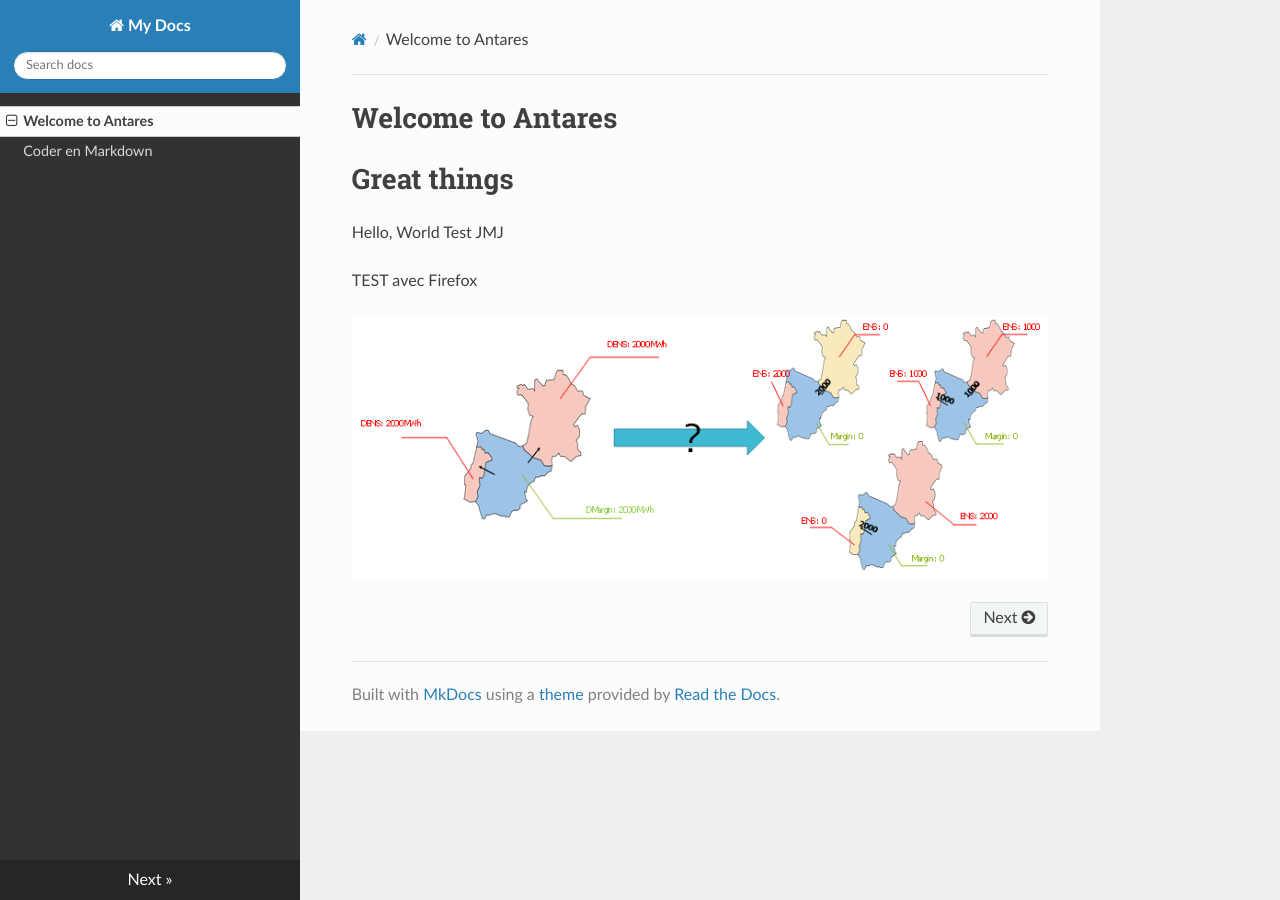
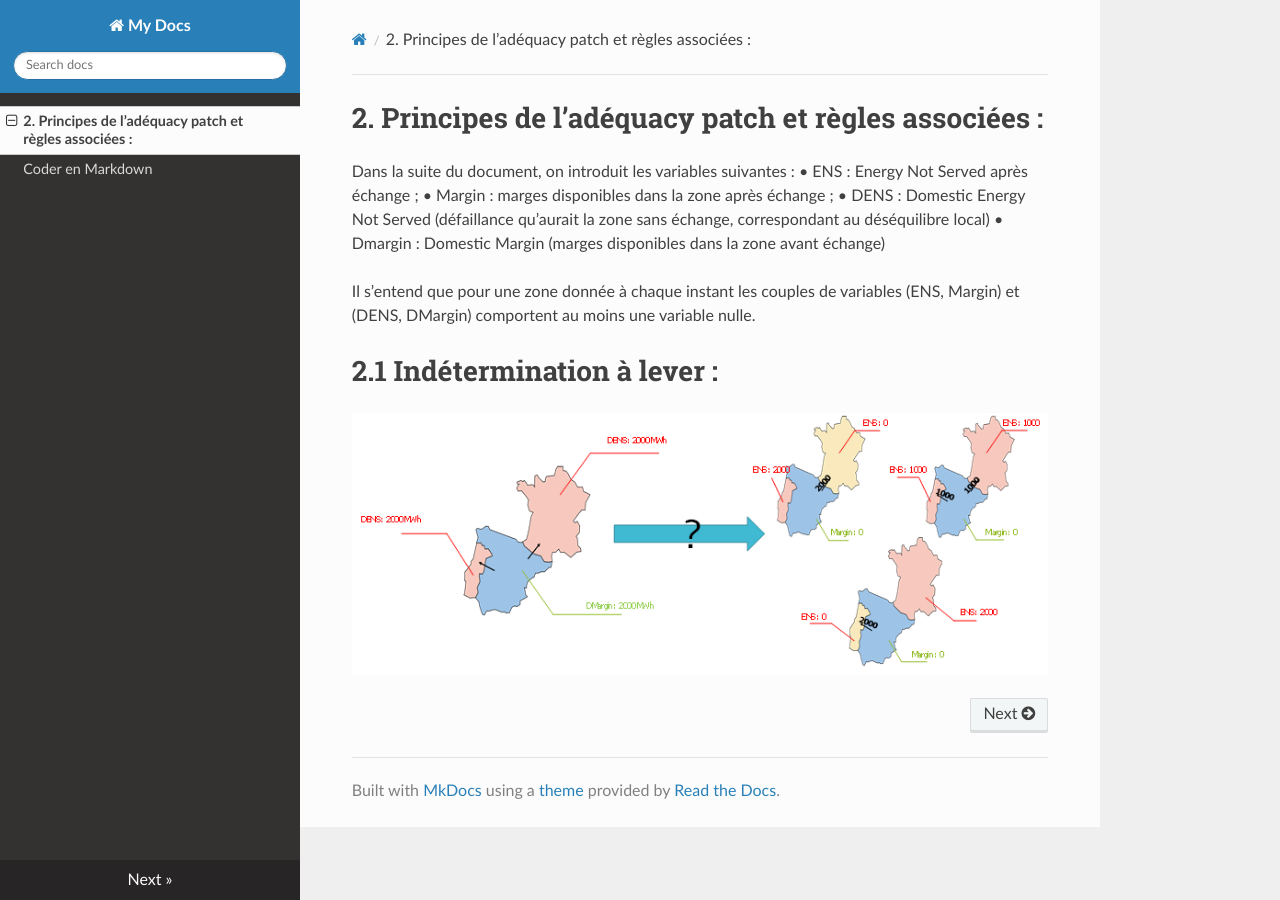
Before and after one commit to AntaresSimulatorTeam/antares-doc, an MkDocs documentation site: the page built from docs/index.md, in a window 1280 px wide. Built offline with MkDocs 1.6.1, drawn with Linux system fonts in a browser that asks for light colours; nearby versions of some CDN libraries.

Commit message:
Update index.md

```diff
--- a/docs/index.md
+++ b/docs/index.md
@@ -1,10 +1,13 @@
-# Welcome to Antares
+# 2.	Principes de l’adéquacy patch et règles associées :
 
-# Great things
+Dans la suite du document, on introduit les variables suivantes :
+•	ENS : Energy Not Served après échange ;
+•	Margin : marges disponibles dans la zone après échange ;
+•	DENS : Domestic Energy Not Served (défaillance qu’aurait la zone sans échange, correspondant au déséquilibre local)
+•	Dmargin : Domestic Margin (marges disponibles dans la zone avant échange)
 
-Hello, World
-Test JMJ
+Il s’entend que pour une zone donnée à chaque instant les couples de variables (ENS, Margin) et (DENS, DMargin) comportent au moins une variable nulle.
 
-TEST avec Firefox
+# 2.1 Indétermination à lever :
 
 ![adequacy-patch](img/Figure1.PNG)
```
